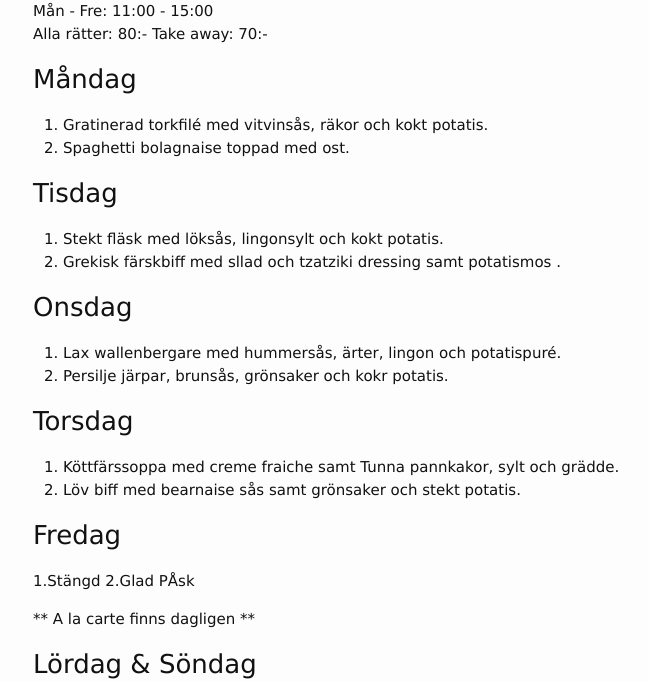
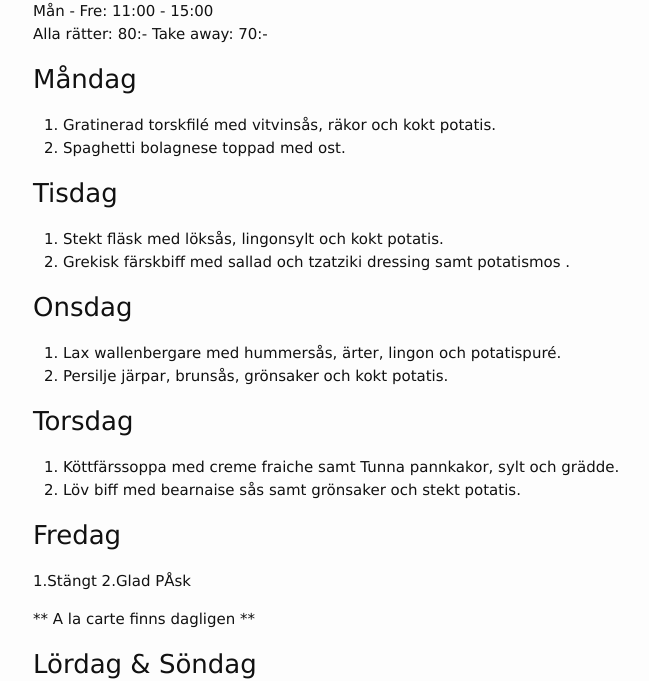
Before and after one commit to FarInn62/farinn62.github.io, a Jekyll site: the page built from lunch.md, in a window 1280 px wide. Shown: the part 162-843 px from the top of the page, without its empty margins (237-886 px from the left). Built offline with Jekyll 4.4.1, drawn with Linux system fonts in a browser that asks for light colours.

Commit message:
Update lunch.md

```diff
--- a/lunch.md
+++ b/lunch.md
@@ -12,19 +12,19 @@ Alla rätter: 80:- Take away: 70:-
 
 ### Måndag
 
-1. Gratinerad torkfilé med vitvinsås, räkor och kokt potatis.
-2. Spaghetti bolagnaise toppad med ost.
+1. Gratinerad torskfilé med vitvinsås, räkor och kokt potatis.
+2. Spaghetti bolagnese toppad med ost.
 
 ### Tisdag
 
 1. Stekt fläsk med löksås, lingonsylt och kokt potatis.
-2. Grekisk färskbiff med sllad och tzatziki dressing samt potatismos .
+2. Grekisk färskbiff med sallad och tzatziki dressing samt potatismos .
 
 
 ### Onsdag
 
 1. Lax wallenbergare med hummersås, ärter, lingon och potatispuré.
-2. Persilje järpar, brunsås, grönsaker och kokr potatis.
+2. Persilje järpar, brunsås, grönsaker och kokt potatis.
 
 ### Torsdag
 
@@ -33,7 +33,7 @@ Alla rätter: 80:- Take away: 70:-
 
 ### Fredag
 
-1.Stängd
+1.Stängt
 2.Glad PÅsk
 
 ** A la carte finns dagligen **
```
